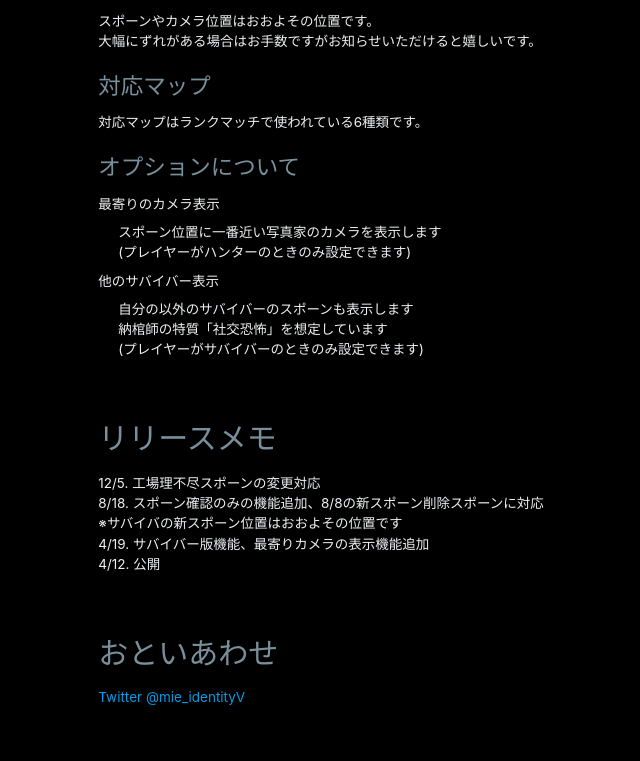
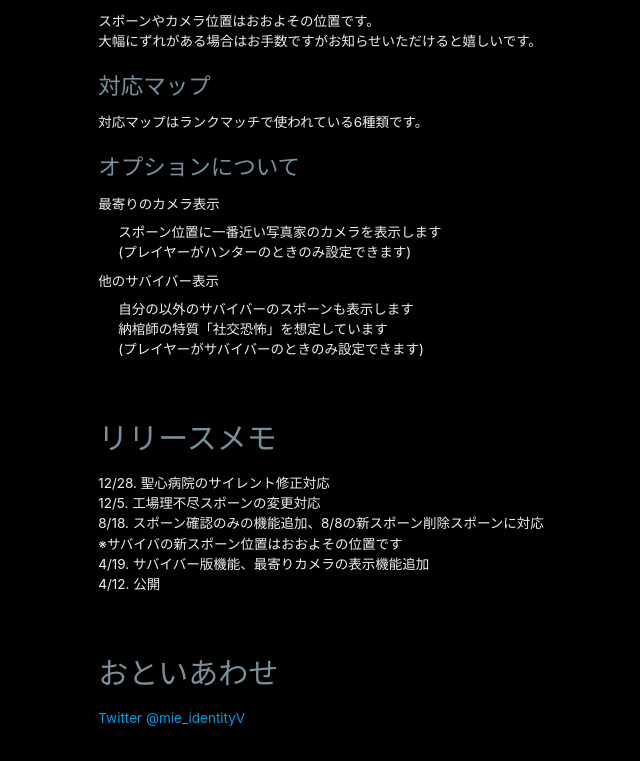
Before and after one commit to scaportolono/id5, a website built with webpack: page about.html in a window 1280 px wide. Shown: the part 714-1475 px from the top of the page, without its empty margins (105-745 px from the left). Built offline with nearby package versions, Linux system fonts and the light colour scheme.

Commit message:
update memo

```diff
--- a/about.html
+++ b/about.html
@@ -100,6 +100,7 @@
                 <div class="col s12 m12 l12">
                     <h3 class="header blue-grey-text text-lighten-1">リリースメモ</h3>
                     <p class="blue-grey-text text-lighten-5">
+                        12/28. 聖心病院のサイレント修正対応<br>
                         12/5. 工場理不尽スポーンの変更対応<br>
                         8/18. スポーン確認のみの機能追加、8/8の新スポーン削除スポーンに対応<br>
                         ※サバイバの新スポーン位置はおおよその位置です<br>
```
